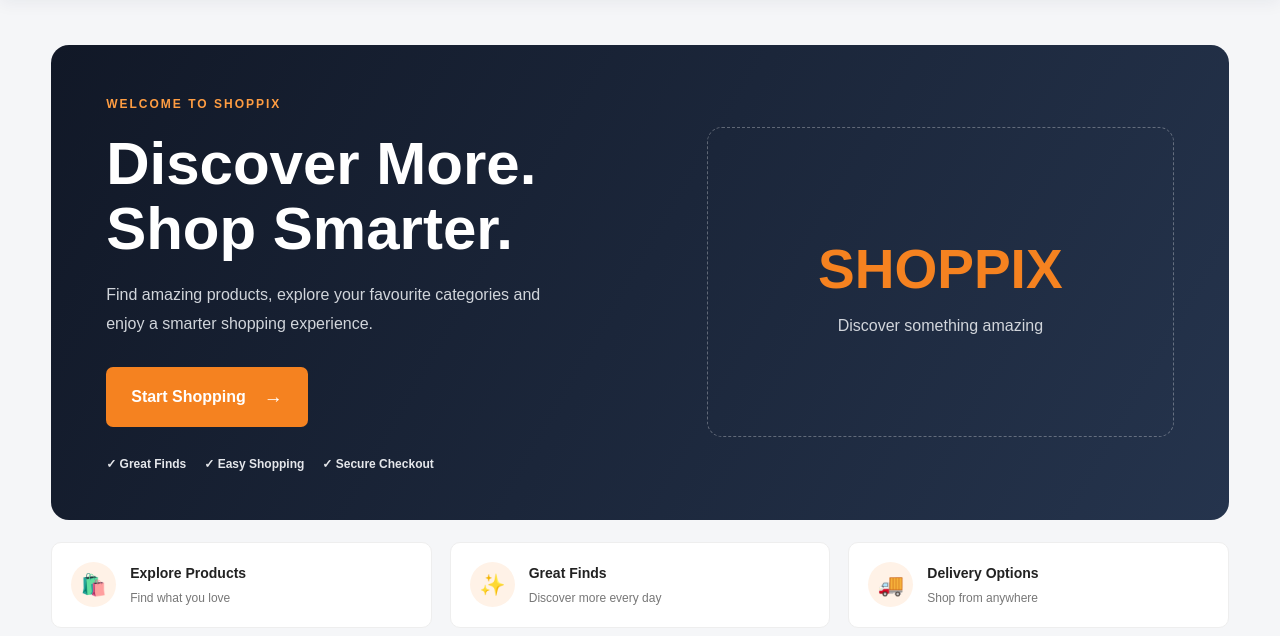
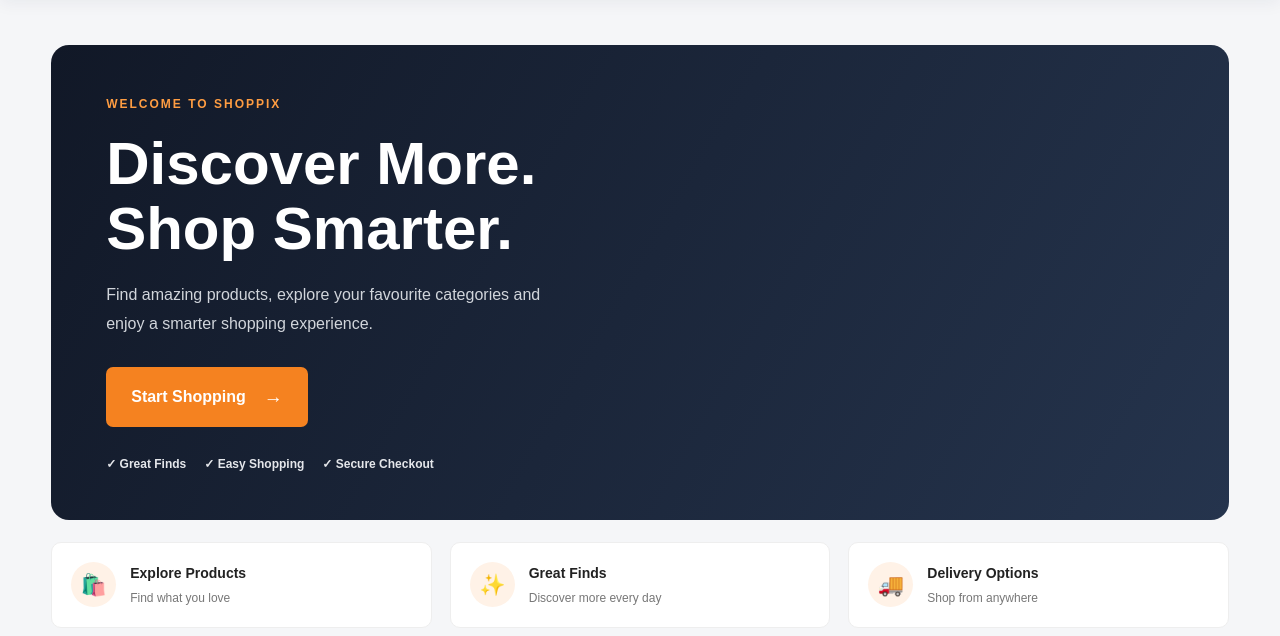
Before and after one commit to Stanley57-dev/SHOPPIX, a Django app: page / in a window 1280 px wide. Shown: the part 168-804 px from the top of the page. Run offline with Django 5.2, Linux system fonts and the light colour scheme; data that the repository does not hold is empty.

Commit message:
Remove hero image and slider

```diff
--- a/templates/home.html
+++ b/templates/home.html
@@ -7,6 +7,7 @@
 {% block content %}
 
 <!-- HERO SECTION -->
+
 <section class="shopora-hero">
     <div class="container">
         <div class="shopora-hero-main">
@@ -17,6 +18,7 @@
                     Find amazing products, explore your favourite categories
                     and enjoy a smarter shopping experience.
                 </p>
+
                 <a href="{% url 'product_list' %}" class="shopora-primary-btn">
                     Start Shopping <span>→</span>
                 </a>
@@ -26,18 +28,6 @@
                     <span>✓ Easy Shopping</span>
                     <span>✓ Secure Checkout</span>
                 </div>
-            </div>
-
-            <div class="shopora-hero-image">
-                {% if featured_products.0.image %}
-                    <img src="{{ featured_products.0.image.url }}"
-                         alt="{{ featured_products.0.name }}">
-                {% else %}
-                    <div class="hero-image-placeholder">
-                        <span>SHOPPIX</span>
-                        <p>Discover something amazing</p>
-                    </div>
-                {% endif %}
             </div>
         </div>
 
@@ -68,6 +58,9 @@
         </div>
     </div>
 </section>
+
+
+
 
 
 <!-- POPULAR CATEGORIES -->
```
Also changed, not shown: static/css/style.css (line endings or trailing spaces).
